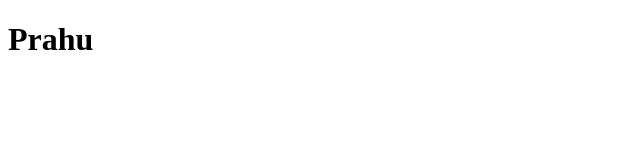
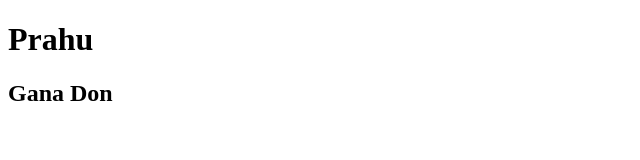
Before and after one commit to prashantbhoite123/Guess-Number-Game, a plain HTML site: page prashu.html in a window 1280 px wide. Shown: the whole page, without its empty margins (0-640 px from the left). Drawn offline with Linux system fonts and the light colour scheme.

Commit message:
add new heading

```diff
--- a/prashu.html
+++ b/prashu.html
@@ -7,5 +7,6 @@
 </head>
 <body>
     <h1>Prahu</h1>
+    <h2>Gana Don</h2>
 </body>
 </html>
```
